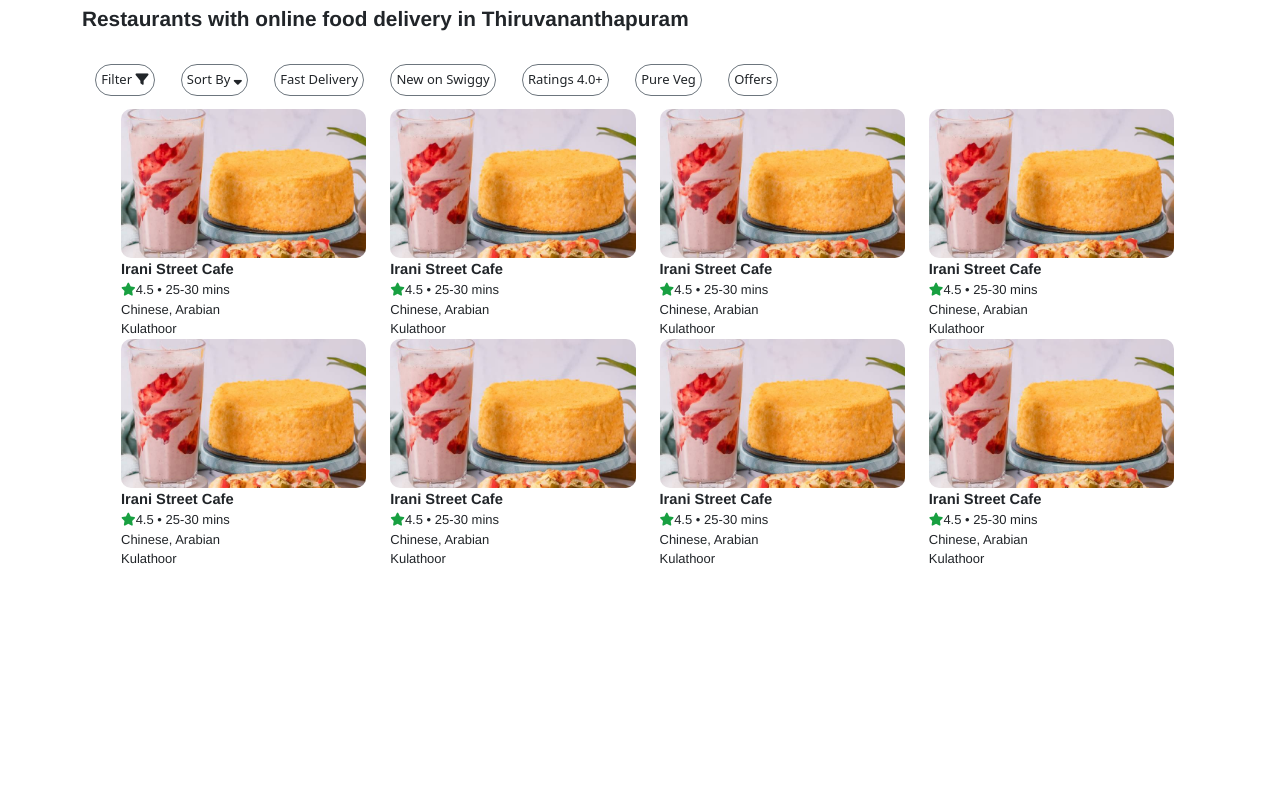
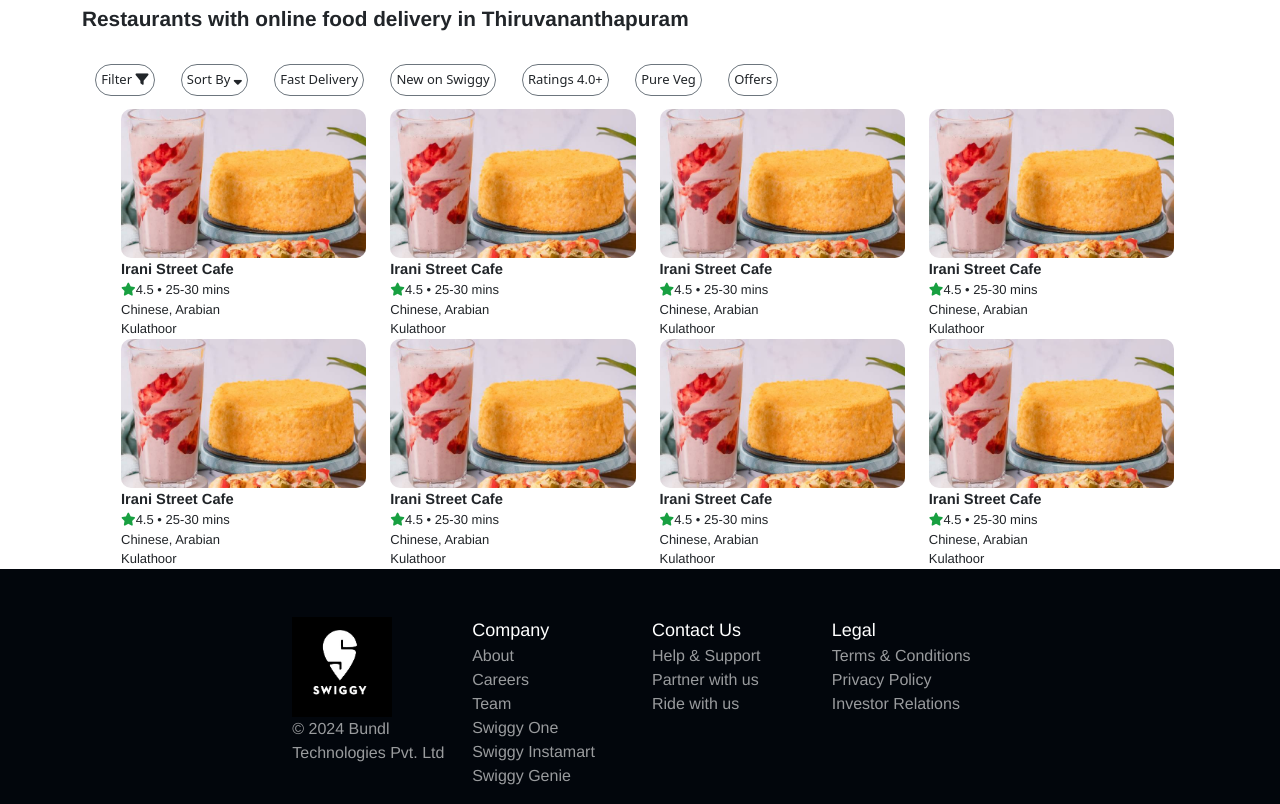
Before and after one commit to arunbchandran100/Swiggy-responsive-Clone, a plain HTML site: page index.html in a window 1280 px wide. Shown: the part 732-1536 px from the top of the page. Before the commit the page ends 1301 px from the top, so only its background shows below. Drawn offline with nearby package versions, Linux system fonts and the light colour scheme.

Commit message:
added footer

```diff
--- a/css.css
+++ b/css.css
@@ -166,3 +166,30 @@ nav{
 .third-allcard333{
     padding-left: 3em;
 }
+
+
+
+
+/* -----------------------Footer------------------------------- */
+.white-logo-0000{
+    height: 100px;
+    width: 100px;
+}
+
+footer{
+    background-color: rgb(2, 6, 12);
+    color: white;
+}
+
+.item-footer-000{
+    font-family:'Franklin Gothic Medium', 'Arial Narrow', Arial, sans-serif;
+    /* font-weight: lighter; */
+    color: rgba(255, 255, 255, 0.6);
+}
+
+.item-footer-title-000{
+    font-family:'Franklin Gothic Medium', 'Arial Narrow', Arial, sans-serif;
+    /* font-weight: lighter; */
+    color: rgb(255, 255, 255);
+    font-size: large;
+}
--- a/index.html
+++ b/index.html
@@ -415,12 +415,6 @@
 
     <!-----------------------------------------Footer------------------------------------------->
 
-    <div class="footer">
-
-    </div>
-
-
-
 
 
 
@@ -448,4 +442,52 @@
       crossorigin="anonymous"
     ></script>
   </body>
+
+  <footer>
+    <br>
+    <br>
+    <div class="footer container-fluid d-flex justify-content-evenly ">
+      <div class="d-flex  justify-content-evenly row">
+        <div class="nav-content-0000 col-6 col-sm-6 col-md-3 col-lg-3">
+          <div>
+            <img class="white-logo-0000" src="images/swiggy-white-logo.jpg" alt="">
+          </div>
+          <p class="item-footer-000">© 2024 Bundl Technologies Pvt. Ltd</p>
+        </div>
+
+
+        <div class="nav-content-0000 col-6 col-sm-6 col-md-3 col-lg-3">
+          <ul class="list-unstyled">
+            <li class="item-footer-title-000">Company</li>
+            <li class="item-footer-000">About</li>
+            <li class="item-footer-000">Careers</li>
+            <li class="item-footer-000">Team</li>
+            <li class="item-footer-000">Swiggy One</li>
+            <li class="item-footer-000">Swiggy Instamart</li>
+            <li class="item-footer-000">Swiggy Genie</li>
+          </ul>
+        </div>
+
+        <div class="nav-content-0000 col-6 col-sm-6 col-md-3 col-lg-3">
+          <ul class="list-unstyled">
+            <li class="item-footer-title-000">Contact Us</li>
+            <li class="item-footer-000">Help & Support</li>
+            <li class="item-footer-000">Partner with us</li>
+            <li class="item-footer-000">Ride with us</li>
+          </ul>
+        </div>
+
+        <div class="nav-content-0000 col-6 col-sm-6 col-md-3 col-lg-3">
+          <ul class="list-unstyled">
+            <li class="item-footer-title-000">Legal</li>
+            <li class="item-footer-000">Terms & Conditions</li>
+            <li class="item-footer-000">Privacy Policy</li>
+            <li class="item-footer-000">Investor Relations</li>
+          </ul>
+        </div>
+
+      </div>
+
+    </div>
+  </footer>
 </html>
```
Also changed, not shown: images/swiggy-white-logo.jpg (added).
